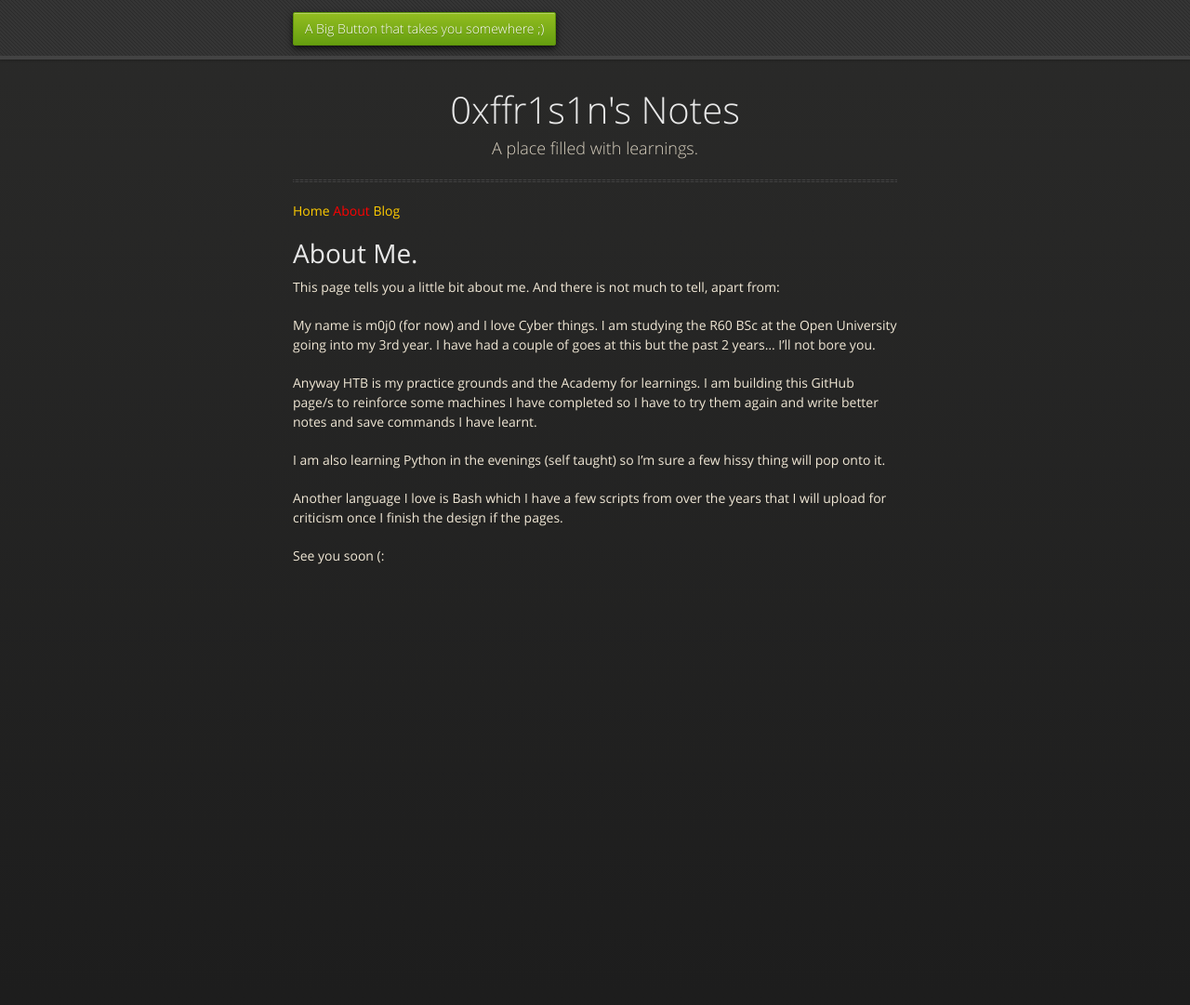
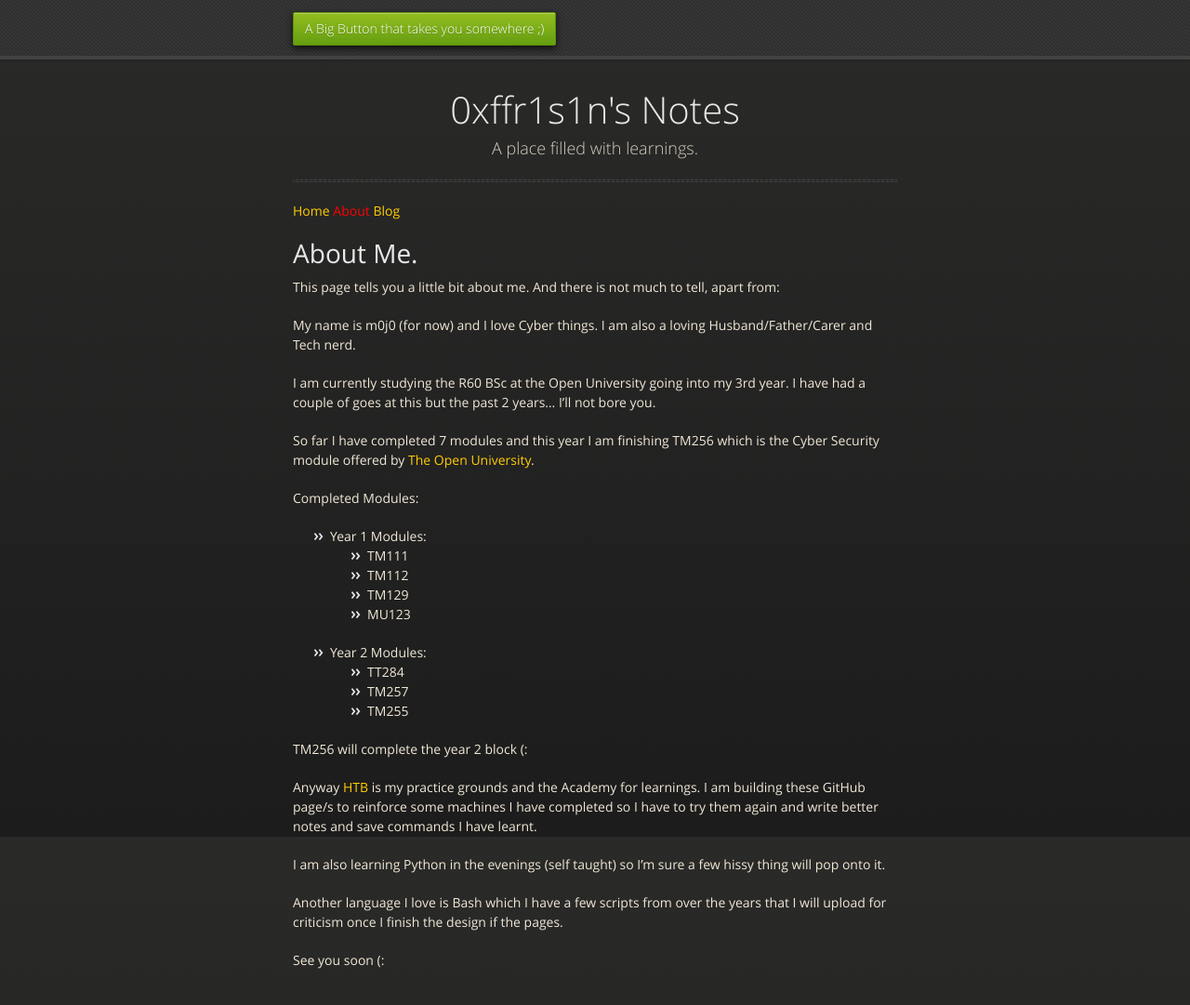
Before and after one commit to m0j0r1s1n/m0j0r1s1n.github.io, a Jekyll site: the page built from about.md, in a window 1280 px wide and 1153 px high. Shown: the top 1081 px of the window at 93% size. Built offline with Jekyll 4.4.1, drawn with Linux system fonts in a browser that asks for light colours.

Commit message:
changed about me - added modules

```diff
--- a/about.md
+++ b/about.md
@@ -9,12 +9,32 @@
 And there is not much to tell, apart from:
 
 My name is m0j0 (for now) and I love Cyber things.
-I am studying the R60 BSc at the Open University going into my 3rd year.
+I am also a loving Husband/Father/Carer and Tech nerd.
+
+I am currently studying the R60 BSc at the Open University going into my 3rd year.
 I have had a couple of goes at this but the past 2 years... I'll not bore
 you.
 
-Anyway HTB is my practice grounds and the Academy for learnings. I am building
-this GitHub page/s to reinforce some machines I have completed so I have to try
+So far I have completed 7 modules and this year I am finishing TM256 which is the
+Cyber Security module offered by [The Open University](https://www.open.ac.uk/).
+
+Completed Modules:
+
+- Year 1 Modules:
+  - TM111
+  - TM112
+  - TM129
+  - MU123
+
+- Year 2 Modules:
+  - TT284
+  - TM257
+  - TM255
+
+TM256 will complete the year 2 block (:
+
+Anyway [HTB](https://app.hackthebox.com/home) is my practice grounds and the Academy for learnings. I am building
+these GitHub page/s to reinforce some machines I have completed so I have to try
 them again and write better notes and save commands I have learnt.
 
 I am also learning Python in the evenings (self taught) so I'm sure a few
```
